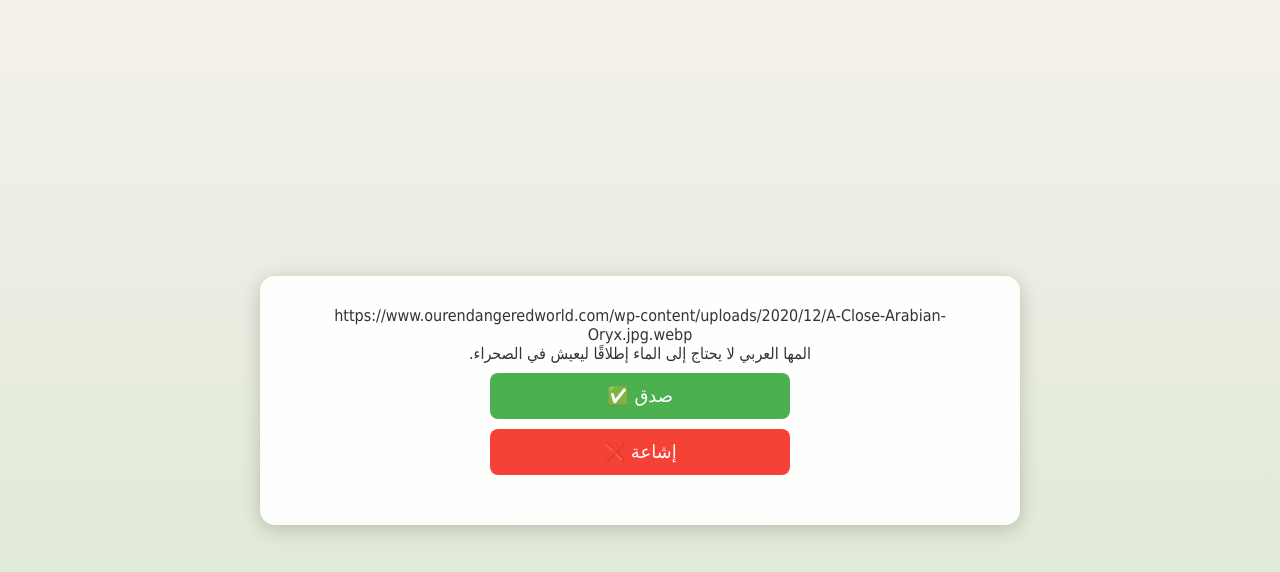
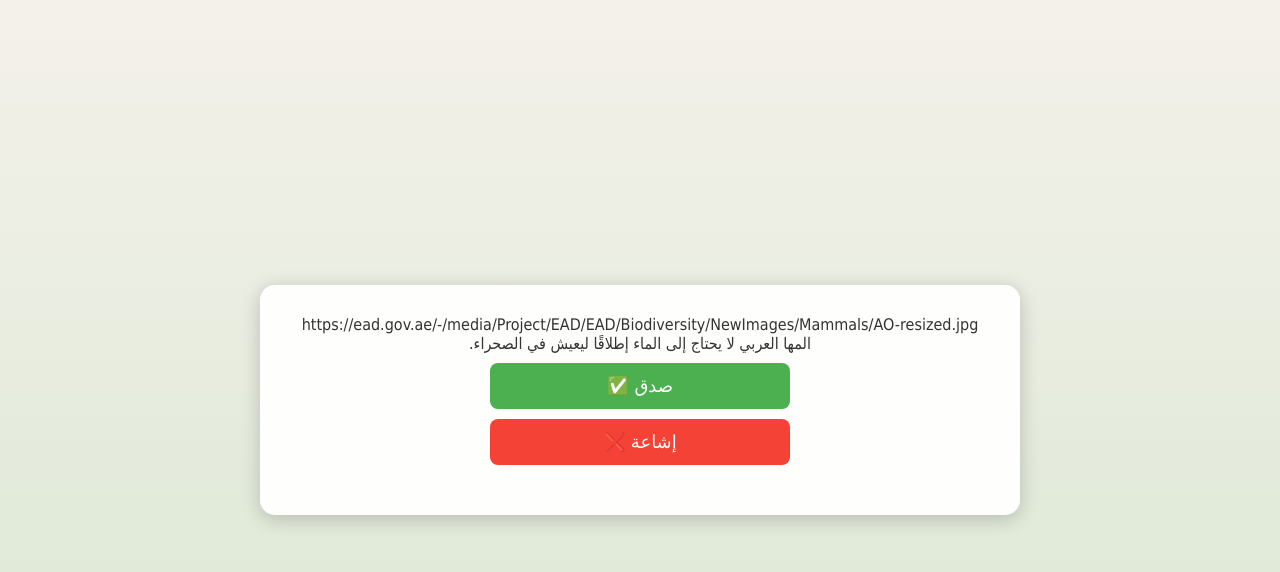
Before and after one commit to malmuqeem-ship-it/EPPA.ANIMAL, a plain HTML site: page index.html in a window 1280 px wide. Both pictures are taken after a click on the button "ابدأ اللعبة ▶️". Drawn offline with Linux system fonts and the light colour scheme.

Commit message:
Update index.html

```diff
--- a/index.html
+++ b/index.html
@@ -92,7 +92,7 @@
   </div>
 
   <div id="questionBox">
-https://www.ourendangeredworld.com/wp-content/uploads/2020/12/A-Close-Arabian-Oryx.jpg.webp
+https://ead.gov.ae/-/media/Project/EAD/EAD/Biodiversity/NewImages/Mammals/AO-resized.jpg
     <div id="questionText">
       المها العربي لا يحتاج إلى الماء إطلاقًا ليعيش في الصحراء.
     </div>
```
